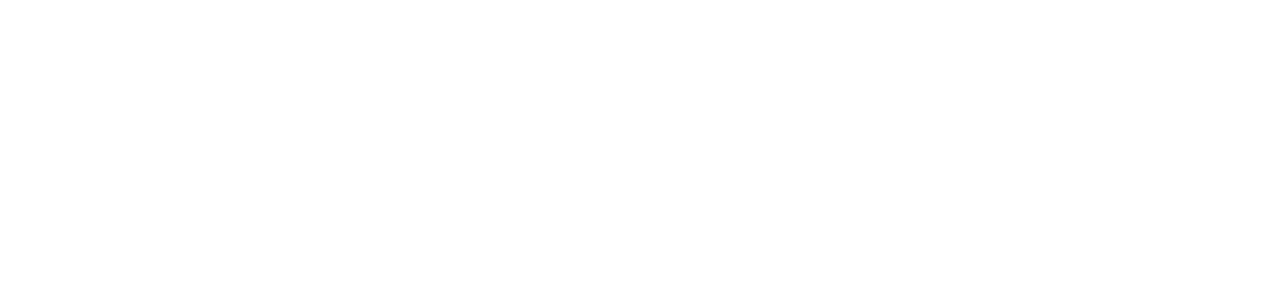
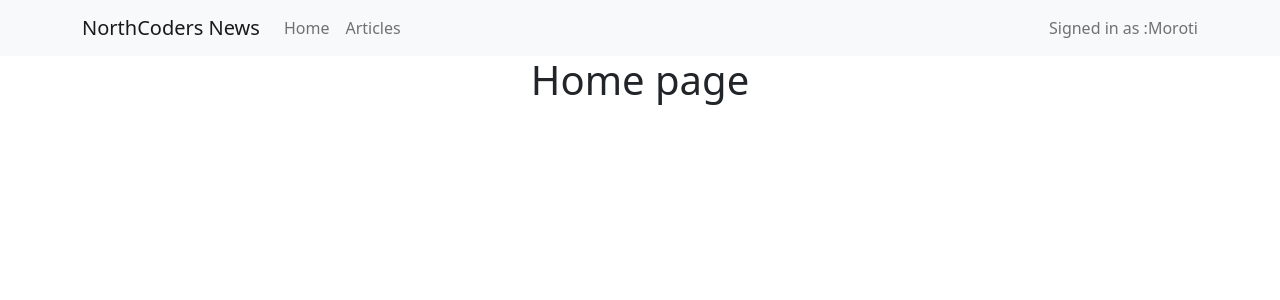
Before and after one commit to olumorothy/nc-news, a React (Create React App) app: page / in a window 1280 px wide. Shown: the top 300 px of the page. Built offline with nearby package versions, Linux system fonts and the light colour scheme.

Commit message:
returns a list of all articles,added react boostrap for styling

```diff
--- a/package.json
+++ b/package.json
@@ -6,8 +6,12 @@
     "@testing-library/jest-dom": "^5.16.5",
     "@testing-library/react": "^13.4.0",
     "@testing-library/user-event": "^13.5.0",
+    "axios": "^1.1.3",
+    "bootstrap": "^5.2.2",
     "react": "^18.2.0",
+    "react-bootstrap": "^2.5.0",
     "react-dom": "^18.2.0",
+    "react-router-dom": "^6.4.2",
     "react-scripts": "5.0.1",
     "web-vitals": "^2.1.4"
   },
--- /dev/null
+++ b/src/Api.js
@@ -0,0 +1,11 @@
+import axios from "axios";
+
+const newsApi = axios.create({
+  baseURL: "https://earlynews.herokuapp.com/api",
+});
+
+export const fetchArticles = () => {
+  return newsApi.get("/articles").then((res) => {
+    return res.data;
+  });
+};
--- a/src/App.js
+++ b/src/App.js
@@ -1,7 +1,34 @@
+import { BrowserRouter, Route, Routes } from "react-router-dom";
 import "./App.css";
+import "bootstrap/dist/css/bootstrap.min.css";
+import React, { useState } from "react";
+import { UserContext } from "./context/UserContext";
+import SignIn from "./components/SignIn";
+import Header from "./components/Header";
+import Home from "./components/Home";
+import Articles from "./components/Articles";
 
 function App() {
-  return <div className="App"></div>;
+  const [user, setUser] = useState("Moroti");
+  return (
+    <BrowserRouter>
+      <UserContext.Provider value={{ user, setUser }}>
+        <div className="App">
+          {!user ? (
+            <SignIn />
+          ) : (
+            <>
+              <Header />
+              <Routes>
+                <Route path="/" element={<Home />} />
+                <Route path="/articles" element={<Articles />} />
+              </Routes>
+            </>
+          )}
+        </div>
+      </UserContext.Provider>
+    </BrowserRouter>
+  );
 }
 
 export default App;
--- /dev/null
+++ b/src/components/Articles.jsx
@@ -0,0 +1,32 @@
+import { useEffect, useState } from "react";
+import { fetchArticles } from "../Api";
+import ArticlesCard from "./ArticlesCard";
+import { Spinner } from "react-bootstrap";
+
+export default function Articles() {
+  const [articles, setArticles] = useState([]);
+  const [isLoading, setIsLoading] = useState(true);
+
+  useEffect(() => {
+    setIsLoading(true);
+    fetchArticles().then(({ articles }) => {
+      setArticles(articles);
+      setIsLoading(false);
+    });
+  }, []);
+  return (
+    <>
+      <h1>List of All Articles</h1>
+
+      {isLoading ? (
+        <Spinner animation="border" role="status">
+          <span className="visually-hidden">Loading...</span>
+        </Spinner>
+      ) : (
+        articles.map((article) => {
+          return <ArticlesCard key={article.article_id} article={article} />;
+        })
+      )}
+    </>
+  );
+}
--- /dev/null
+++ b/src/components/ArticlesCard.jsx
@@ -0,0 +1,26 @@
+import Badge from "react-bootstrap/Badge";
+import ListGroup from "react-bootstrap/ListGroup";
+import { Button } from "react-bootstrap";
+function ArticlesCard({ article }) {
+  const { author, title, topic, created_at, votes } = article;
+  const formattedDate = created_at.substring(0, 10);
+  return (
+    <ListGroup as="ol">
+      <ListGroup.Item
+        as="li"
+        className="d-flex justify-content-between align-items-start"
+      >
+        <div className="ms-2 me-auto">
+          <div className="fw-bold">{title}</div>
+          In {topic} ✡ Posted by {author} ✡ At {formattedDate}
+          <Button variant="primary">
+            💬 Comments <Badge bg="secondary">{0}</Badge>
+            <span className="visually-hidden">Number of comments</span>
+          </Button>
+        </div>
+      </ListGroup.Item>
+    </ListGroup>
+  );
+}
+
+export default ArticlesCard;
--- /dev/null
+++ b/src/components/Header.jsx
@@ -0,0 +1,26 @@
+import { useContext } from "react";
+import Container from "react-bootstrap/Container";
+import Nav from "react-bootstrap/Nav";
+import Navbar from "react-bootstrap/Navbar";
+import { UserContext } from "../context/UserContext";
+
+function Header() {
+  const { user } = useContext(UserContext);
+  return (
+    <Navbar bg="light" expand="lg">
+      <Container>
+        <Navbar.Brand href="/">NorthCoders News</Navbar.Brand>
+        <Navbar.Toggle aria-controls="basic-navbar-nav" />
+        <Navbar.Collapse id="basic-navbar-nav">
+          <Nav className="me-auto">
+            <Nav.Link href="/">Home</Nav.Link>
+            <Nav.Link href="/articles">Articles</Nav.Link>
+          </Nav>
+          <Navbar.Text>Signed in as :{user}</Navbar.Text>
+        </Navbar.Collapse>
+      </Container>
+    </Navbar>
+  );
+}
+
+export default Header;
--- /dev/null
+++ b/src/components/Home.jsx
@@ -0,0 +1,3 @@
+export default function Home() {
+  return <h1>Home page</h1>;
+}
--- /dev/null
+++ b/src/components/SignIn.jsx
@@ -0,0 +1,3 @@
+export default function SignIn() {
+  return <h1>Login Page</h1>;
+}
--- /dev/null
+++ b/src/context/UserContext.jsx
@@ -0,0 +1,3 @@
+import { createContext } from "react";
+
+export const UserContext = createContext();
```
Also changed, not shown: 1 other file (tests, documents, lock files or other folders).
